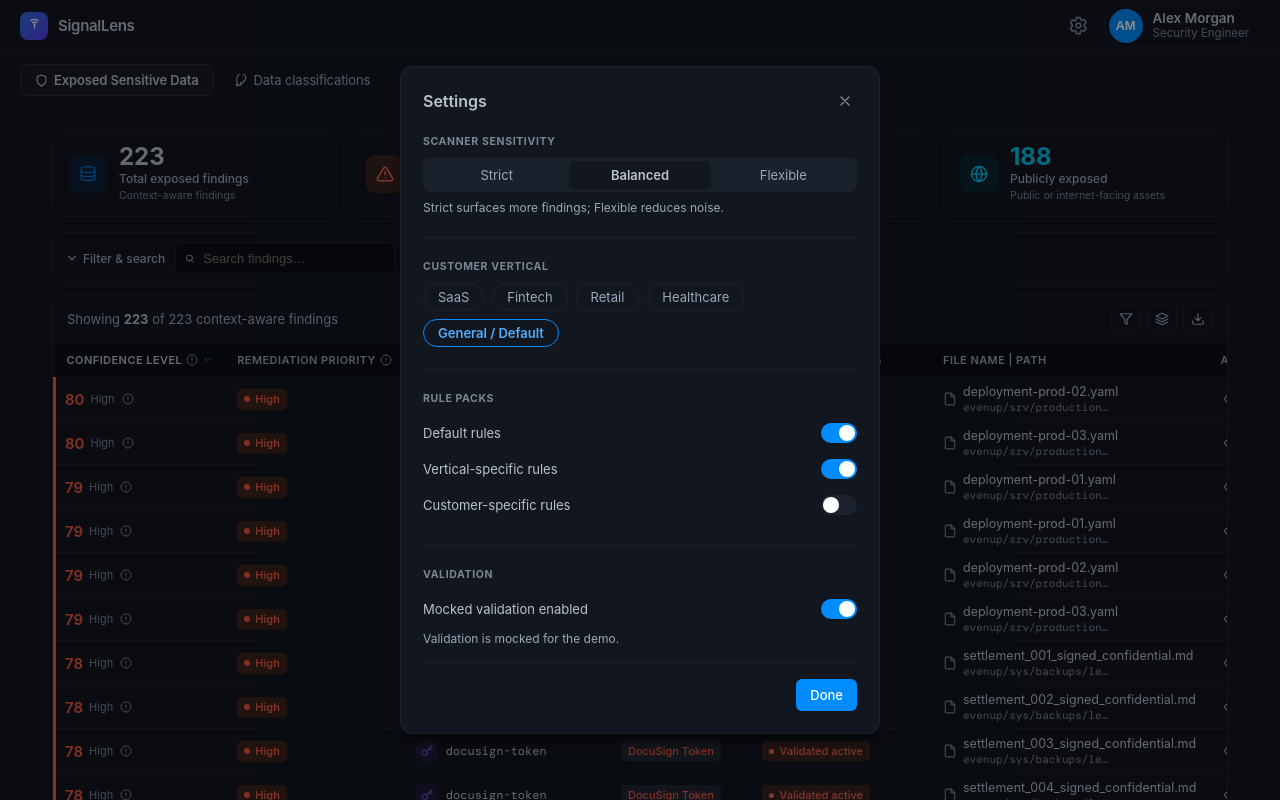
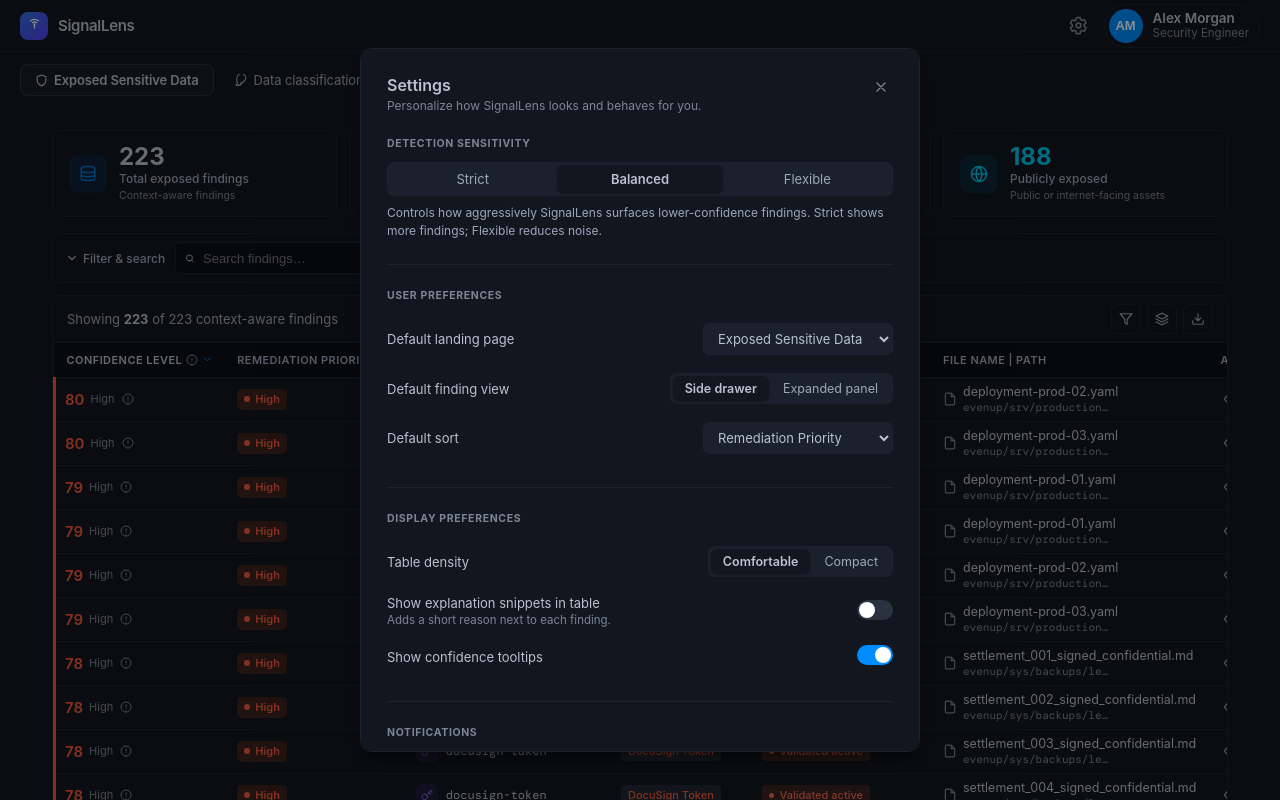
Before and after one commit to eladdamti100/upwind-context-scanner, a React (Vite) app: page / in a window 1280 px wide. Both pictures are taken after a click on the button 1078 px from the left and 25 px from the top of the page. Built offline with nearby package versions, Linux system fonts and the light colour scheme; a web font is replaced by a local one.

Commit message:
Refine user settings modal

```diff
--- a/src/components/settings/SettingsModal.tsx
+++ b/src/components/settings/SettingsModal.tsx
@@ -1,27 +1,19 @@
-// SettingsModal.tsx — centered modal for scanner settings.
-// Uses only inline styles + CSS vars (no external CSS classes).
-// Dark Upwind console theme; z-index 55 matches other overlays.
+// SettingsModal.tsx — end-user product settings for the security console.
+// Inline styles + CSS vars only; dark Upwind theme; z-index 55 matches overlays.
+//
+// Scope note: this modal intentionally does NOT expose internal/demo controls
+// (customer vertical, rule packs, mocked-validation). Vertical-based
+// personalization and validation still exist in the product — they are managed
+// automatically / available inside finding actions, not configured here.
+// The preferences below are user-facing and kept as local UI state for the MVP
+// (the component stays mounted, so choices persist across open/close).
 
-import { VERTICALS, VERTICAL_LABELS } from '../../types';
-import type { Sensitivity, Vertical } from '../../types';
+import { useState } from 'react';
+import type { Sensitivity } from '../../types';
 import { useStore } from '../../state/StoreContext';
 import { Icon } from '../common/Icon';
 
 // ---- small helpers -------------------------------------------------------
-
-const SENSITIVITY_OPTIONS: { value: Sensitivity; label: string }[] = [
-  { value: 'strict', label: 'Strict' },
-  { value: 'balanced', label: 'Balanced' },
-  { value: 'flexible', label: 'Flexible' },
-];
-
-const RULE_PACKS: { pack: 'default' | 'vertical' | 'customer'; label: string }[] = [
-  { pack: 'default', label: 'Default rules' },
-  { pack: 'vertical', label: 'Vertical-specific rules' },
-  { pack: 'customer', label: 'Customer-specific rules' },
-];
-
-// ---- sub-components (inline, no separate files) --------------------------
 
 function SectionLabel({ children }: { children: React.ReactNode }) {
   return (
@@ -32,7 +24,7 @@ function SectionLabel({ children }: { children: React.ReactNode }) {
         color: 'var(--text-tertiary)',
         textTransform: 'uppercase',
         letterSpacing: '0.06em',
-        marginBottom: 10,
+        marginBottom: 12,
       }}
     >
       {children}
@@ -40,14 +32,13 @@ function SectionLabel({ children }: { children: React.ReactNode }) {
   );
 }
 
-function Section({ children, style }: { children: React.ReactNode; style?: React.CSSProperties }) {
+function Section({ children, last }: { children: React.ReactNode; last?: boolean }) {
   return (
     <div
       style={{
-        marginBottom: 22,
-        paddingBottom: 22,
-        borderBottom: '1px solid var(--border-subtle)',
-        ...style,
+        marginBottom: last ? 0 : 24,
+        paddingBottom: last ? 4 : 24,
+        borderBottom: last ? 'none' : '1px solid var(--border-subtle)',
       }}
     >
       {children}
@@ -55,14 +46,15 @@ function Section({ children, style }: { children: React.ReactNode; style?: React
   );
 }
 
-// A simple pill toggle (checkbox replacement)
-function Toggle({
-  checked,
-  onChange,
-}: {
-  checked: boolean;
-  onChange: () => void;
-}) {
+function Helper({ children }: { children: React.ReactNode }) {
+  return (
+    <div style={{ marginTop: 8, fontSize: 12, color: 'var(--text-secondary)', lineHeight: 1.5 }}>
+      {children}
+    </div>
+  );
+}
+
+function Toggle({ checked, onChange }: { checked: boolean; onChange: () => void }) {
   return (
     <button
       role="switch"
@@ -74,7 +66,7 @@ function Toggle({
         borderRadius: 10,
         border: 'none',
         cursor: 'pointer',
-        background: checked ? 'var(--action-primary)' : 'var(--border-subtle)',
+        background: checked ? 'var(--action-primary)' : 'var(--border-primary)',
         position: 'relative',
         flexShrink: 0,
         transition: 'background 0.15s',
@@ -97,14 +89,14 @@ function Toggle({
   );
 }
 
-function ToggleRow({
+function PrefRow({
   label,
-  checked,
-  onChange,
+  hint,
+  children,
 }: {
   label: string;
-  checked: boolean;
-  onChange: () => void;
+  hint?: string;
+  children: React.ReactNode;
 }) {
   return (
     <div
@@ -112,26 +104,149 @@ function ToggleRow({
         display: 'flex',
         alignItems: 'center',
         justifyContent: 'space-between',
-        padding: '8px 0',
+        gap: 16,
+        padding: '9px 0',
       }}
     >
-      <span style={{ fontSize: 13, color: 'var(--text-primary)' }}>{label}</span>
-      <Toggle checked={checked} onChange={onChange} />
+      <div style={{ minWidth: 0 }}>
+        <div style={{ fontSize: 13, color: 'var(--text-primary)' }}>{label}</div>
+        {hint && <div style={{ fontSize: 11.5, color: 'var(--text-tertiary)', marginTop: 2 }}>{hint}</div>}
+      </div>
+      <div style={{ flexShrink: 0 }}>{children}</div>
     </div>
   );
 }
+
+function Segmented<T extends string>({
+  value,
+  options,
+  onChange,
+}: {
+  value: T;
+  options: { value: T; label: string }[];
+  onChange: (v: T) => void;
+}) {
+  return (
+    <div style={{ display: 'flex', background: 'var(--bg-tertiary)', borderRadius: 7, padding: 3, gap: 2 }}>
+      {options.map(o => {
+        const active = value === o.value;
+        return (
+          <button
+            key={o.value}
+            onClick={() => onChange(o.value)}
+            style={{
+              padding: '5px 12px',
+              borderRadius: 6,
+              border: 'none',
+              cursor: 'pointer',
+              fontSize: 12.5,
+              fontWeight: active ? 600 : 400,
+              fontFamily: 'var(--font-default-family)',
+              background: active ? 'var(--surface)' : 'transparent',
+              color: active ? 'var(--text-primary)' : 'var(--text-secondary)',
+              boxShadow: active ? 'var(--shadow-sm, 0 1px 3px rgba(0,0,0,0.3))' : 'none',
+              whiteSpace: 'nowrap',
+              transition: 'background 0.12s, color 0.12s',
+            }}
+          >
+            {o.label}
+          </button>
+        );
+      })}
+    </div>
+  );
+}
+
+function Select<T extends string>({
+  value,
+  options,
+  onChange,
+}: {
+  value: T;
+  options: T[];
+  onChange: (v: T) => void;
+}) {
+  return (
+    <select
+      value={value}
+      onChange={e => onChange(e.target.value as T)}
+      style={{
+        background: 'var(--bg-tertiary)',
+        border: '1px solid var(--border-subtle)',
+        borderRadius: 6,
+        padding: '6px 10px',
+        fontSize: 13,
+        color: 'var(--text-primary)',
+        fontFamily: 'var(--font-default-family)',
+        cursor: 'pointer',
+        minWidth: 190,
+      }}
+    >
+      {options.map(o => (
+        <option key={o} value={o}>{o}</option>
+      ))}
+    </select>
+  );
+}
+
+function ReadOnlyRow({ label, value }: { label: string; value: string }) {
+  return (
+    <div style={{ display: 'flex', alignItems: 'center', justifyContent: 'space-between', padding: '7px 0' }}>
+      <span style={{ fontSize: 13, color: 'var(--text-secondary)' }}>{label}</span>
+      <span
+        style={{
+          fontSize: 12,
+          color: 'var(--text-tertiary)',
+          display: 'inline-flex',
+          alignItems: 'center',
+          gap: 6,
+          border: '1px solid var(--border-subtle)',
+          borderRadius: 999,
+          padding: '2px 10px',
+        }}
+      >
+        <Icon name="shield" size={11} stroke="var(--text-tertiary)" />
+        {value}
+      </span>
+    </div>
+  );
+}
+
+const SENSITIVITY_OPTIONS: { value: Sensitivity; label: string }[] = [
+  { value: 'strict', label: 'Strict' },
+  { value: 'balanced', label: 'Balanced' },
+  { value: 'flexible', label: 'Flexible' },
+];
+
+type LandingPage = 'Exposed Sensitive Data' | 'Data Classifications' | 'Exposure Map';
+type FindingView = 'Side drawer' | 'Expanded panel';
+type SortPref = 'Remediation Priority' | 'Confidence Level' | 'Validation Status';
+type Density = 'Comfortable' | 'Compact';
 
 // ---- main export ---------------------------------------------------------
 
 export function SettingsModal() {
   const { state, dispatch } = useStore();
 
+  // User-facing preferences — local UI state (persists while App is mounted).
+  const [landing, setLanding] = useState<LandingPage>('Exposed Sensitive Data');
+  const [findingView, setFindingView] = useState<FindingView>('Side drawer');
+  const [defaultSort, setDefaultSort] = useState<SortPref>('Remediation Priority');
+  const [density, setDensity] = useState<Density>('Comfortable');
+  const [snippets, setSnippets] = useState(false);
+  const [tooltips, setTooltips] = useState(true);
+  const [notify, setNotify] = useState({
+    critical: true,
+    validatedActive: true,
+    suggestedRules: true,
+    snoozedReopen: false,
+  });
+
   if (!state.settingsOpen) return null;
 
   const { settings } = state;
 
   return (
-    // Full-screen backdrop — click closes modal
     <div
       onClick={() => dispatch({ type: 'CLOSE_SETTINGS' })}
       style={{
@@ -144,7 +259,6 @@ export function SettingsModal() {
         justifyContent: 'center',
       }}
     >
-      {/* Card — stop click propagation */}
       <div
         onClick={e => e.stopPropagation()}
         style={{
@@ -152,36 +266,26 @@ export function SettingsModal() {
           border: '1px solid var(--border-subtle)',
           borderRadius: 12,
           boxShadow: 'var(--shadow-lg, 0 10px 30px rgba(0,0,0,0.5))',
-          width: 480,
-          maxHeight: '86vh',
+          width: 560,
+          maxWidth: '94vw',
+          maxHeight: '88vh',
           overflowY: 'auto',
-          padding: 22,
+          padding: 26,
         }}
       >
         {/* Header */}
-        <div
-          style={{
-            display: 'flex',
-            alignItems: 'center',
-            justifyContent: 'space-between',
-            marginBottom: 22,
-          }}
-        >
-          <span style={{ fontSize: 16, fontWeight: 600, color: 'var(--text-primary)' }}>
-            Settings
-          </span>
+        <div style={{ display: 'flex', alignItems: 'flex-start', justifyContent: 'space-between', marginBottom: 8 }}>
+          <div>
+            <div style={{ fontSize: 16, fontWeight: 600, color: 'var(--text-primary)' }}>Settings</div>
+            <div style={{ fontSize: 12, color: 'var(--text-tertiary)', marginTop: 3 }}>
+              Personalize how SignalLens looks and behaves for you.
+            </div>
+          </div>
           <button
             onClick={() => dispatch({ type: 'CLOSE_SETTINGS' })}
             style={{
-              background: 'none',
-              border: 'none',
-              cursor: 'pointer',
-              color: 'var(--text-tertiary)',
-              display: 'flex',
-              alignItems: 'center',
-              justifyContent: 'center',
-              padding: 4,
-              borderRadius: 4,
+              background: 'none', border: 'none', cursor: 'pointer', color: 'var(--text-tertiary)',
+              display: 'flex', alignItems: 'center', justifyContent: 'center', padding: 4, borderRadius: 4,
             }}
             aria-label="Close settings"
           >
@@ -189,28 +293,18 @@ export function SettingsModal() {
           </button>
         </div>
 
-        {/* Section: Scanner sensitivity */}
+        <div style={{ height: 16 }} />
+
+        {/* Detection sensitivity */}
         <Section>
-          <SectionLabel>Scanner sensitivity</SectionLabel>
-
-          {/* Segmented control */}
-          <div
-            style={{
-              display: 'flex',
-              background: 'var(--bg-tertiary)',
-              borderRadius: 7,
-              padding: 3,
-              gap: 2,
-            }}
-          >
+          <SectionLabel>Detection sensitivity</SectionLabel>
+          <div style={{ display: 'flex', background: 'var(--bg-tertiary)', borderRadius: 7, padding: 3, gap: 2 }}>
             {SENSITIVITY_OPTIONS.map(opt => {
               const active = settings.sensitivity === opt.value;
               return (
                 <button
                   key={opt.value}
-                  onClick={() =>
-                    dispatch({ type: 'SET_SENSITIVITY', sensitivity: opt.value })
-                  }
+                  onClick={() => dispatch({ type: 'SET_SENSITIVITY', sensitivity: opt.value })}
                   style={{
                     flex: 1,
                     padding: '6px 0',
@@ -231,83 +325,86 @@ export function SettingsModal() {
               );
             })}
           </div>
-
-          {/* Helper text */}
-          <div
-            style={{
-              marginTop: 8,
-              fontSize: 12,
-              color: 'var(--text-secondary)',
-            }}
-          >
-            Strict surfaces more findings; Flexible reduces noise.
-          </div>
+          <Helper>
+            Controls how aggressively SignalLens surfaces lower-confidence findings. Strict shows more
+            findings; Flexible reduces noise.
+          </Helper>
         </Section>
 
-        {/* Section: Customer vertical */}
+        {/* User preferences */}
         <Section>
-          <SectionLabel>Customer vertical</SectionLabel>
-
-          <div style={{ display: 'flex', flexWrap: 'wrap', gap: 8 }}>
-            {(VERTICALS as readonly Vertical[]).map(v => {
-              const selected = settings.vertical === v;
-              return (
-                <button
-                  key={v}
-                  onClick={() => dispatch({ type: 'SET_VERTICAL', vertical: v })}
-                  style={{
-                    padding: '5px 14px',
-                    borderRadius: 20,
-                    border: selected
-                      ? '1px solid var(--action-primary)'
-                      : '1px solid var(--border-subtle)',
-                    background: 'transparent',
-                    color: selected ? 'var(--uw-primary-01, var(--action-primary))' : 'var(--text-secondary)',
-                    fontSize: 13,
-                    cursor: 'pointer',
-                    fontFamily: 'var(--font-default-family)',
-                    fontWeight: selected ? 600 : 400,
-                    transition: 'border-color 0.12s, color 0.12s',
-                  }}
-                >
-                  {VERTICAL_LABELS[v]}
-                </button>
-              );
-            })}
-          </div>
+          <SectionLabel>User preferences</SectionLabel>
+          <PrefRow label="Default landing page">
+            <Select<LandingPage>
+              value={landing}
+              onChange={setLanding}
+              options={['Exposed Sensitive Data', 'Data Classifications', 'Exposure Map']}
+            />
+          </PrefRow>
+          <PrefRow label="Default finding view">
+            <Segmented<FindingView>
+              value={findingView}
+              onChange={setFindingView}
+              options={[
+                { value: 'Side drawer', label: 'Side drawer' },
+                { value: 'Expanded panel', label: 'Expanded panel' },
+              ]}
+            />
+          </PrefRow>
+          <PrefRow label="Default sort">
+            <Select<SortPref>
+              value={defaultSort}
+              onChange={setDefaultSort}
+              options={['Remediation Priority', 'Confidence Level', 'Validation Status']}
+            />
+          </PrefRow>
         </Section>
 
-        {/* Section: Rule packs */}
+        {/* Display preferences */}
         <Section>
-          <SectionLabel>Rule packs</SectionLabel>
-
-          {RULE_PACKS.map(({ pack, label }) => (
-            <ToggleRow
-              key={pack}
-              label={label}
-              checked={settings.rulePacks[pack]}
-              onChange={() => dispatch({ type: 'TOGGLE_RULE_PACK', pack })}
+          <SectionLabel>Display preferences</SectionLabel>
+          <PrefRow label="Table density">
+            <Segmented<Density>
+              value={density}
+              onChange={setDensity}
+              options={[
+                { value: 'Comfortable', label: 'Comfortable' },
+                { value: 'Compact', label: 'Compact' },
+              ]}
             />
-          ))}
+          </PrefRow>
+          <PrefRow label="Show explanation snippets in table" hint="Adds a short reason next to each finding.">
+            <Toggle checked={snippets} onChange={() => setSnippets(v => !v)} />
+          </PrefRow>
+          <PrefRow label="Show confidence tooltips">
+            <Toggle checked={tooltips} onChange={() => setTooltips(v => !v)} />
+          </PrefRow>
         </Section>
 
-        {/* Section: Validation */}
-        <Section style={{ borderBottom: 'none', marginBottom: 0, paddingBottom: 16 }}>
-          <SectionLabel>Validation</SectionLabel>
+        {/* Notifications */}
+        <Section>
+          <SectionLabel>Notifications</SectionLabel>
+          <PrefRow label="Notify on critical findings">
+            <Toggle checked={notify.critical} onChange={() => setNotify(n => ({ ...n, critical: !n.critical }))} />
+          </PrefRow>
+          <PrefRow label="Notify on validated active secrets">
+            <Toggle checked={notify.validatedActive} onChange={() => setNotify(n => ({ ...n, validatedActive: !n.validatedActive }))} />
+          </PrefRow>
+          <PrefRow label="Notify when suggested rules are available">
+            <Toggle checked={notify.suggestedRules} onChange={() => setNotify(n => ({ ...n, suggestedRules: !n.suggestedRules }))} />
+          </PrefRow>
+          <PrefRow label="Notify before snoozed findings reopen">
+            <Toggle checked={notify.snoozedReopen} onChange={() => setNotify(n => ({ ...n, snoozedReopen: !n.snoozedReopen }))} />
+          </PrefRow>
+        </Section>
 
-          <ToggleRow
-            label="Mocked validation enabled"
-            checked={settings.validationEnabled}
-            onChange={() =>
-              dispatch({
-                type: 'SET_VALIDATION_ENABLED',
-                value: !settings.validationEnabled,
-              })
-            }
-          />
-          <div style={{ fontSize: 12, color: 'var(--text-secondary)', marginTop: 4 }}>
-            Validation is mocked for the demo.
-          </div>
+        {/* Workspace context — read-only */}
+        <Section last>
+          <SectionLabel>Workspace context</SectionLabel>
+          <ReadOnlyRow label="Customer profile" value="Auto-detected" />
+          <ReadOnlyRow label="Rule profile" value="Managed automatically" />
+          <ReadOnlyRow label="Cloud profile" value="Auto-detected" />
+          <Helper>SignalLens adapts detection rules to your environment automatically.</Helper>
         </Section>
 
         {/* Footer */}
@@ -315,7 +412,8 @@ export function SettingsModal() {
           style={{
             display: 'flex',
             justifyContent: 'flex-end',
-            paddingTop: 16,
+            paddingTop: 18,
+            marginTop: 8,
             borderTop: '1px solid var(--border-subtle)',
           }}
         >
@@ -327,7 +425,7 @@ export function SettingsModal() {
             onMouseEnter={e => (e.currentTarget.style.background = 'var(--action-primary-hover)')}
             onMouseLeave={e => (e.currentTarget.style.background = 'var(--action-primary)')}
             style={{
-              padding: '8px 14px',
+              padding: '8px 16px',
               borderRadius: 6,
               border: 'none',
               background: 'var(--action-primary)',
```
Also changed, not shown: 2 other files (tests, documents, lock files or other folders).
